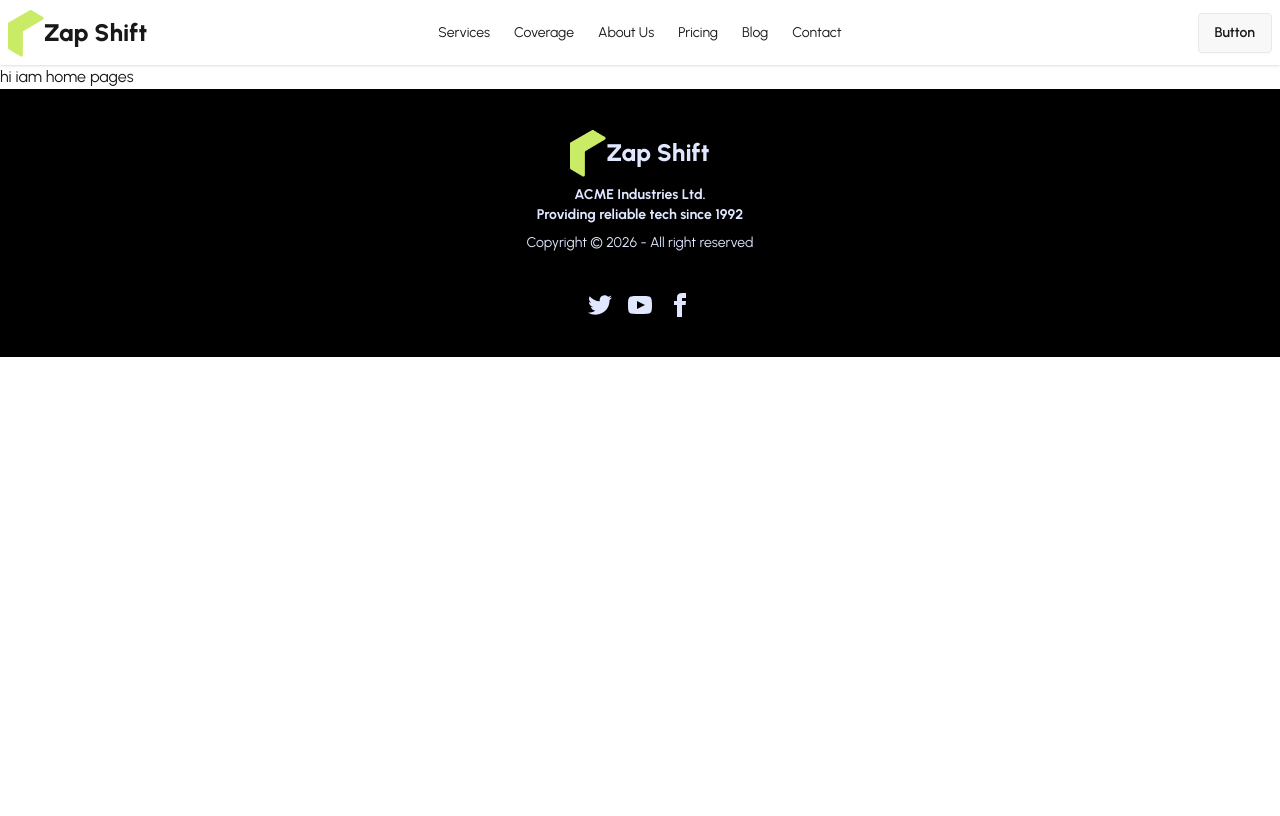
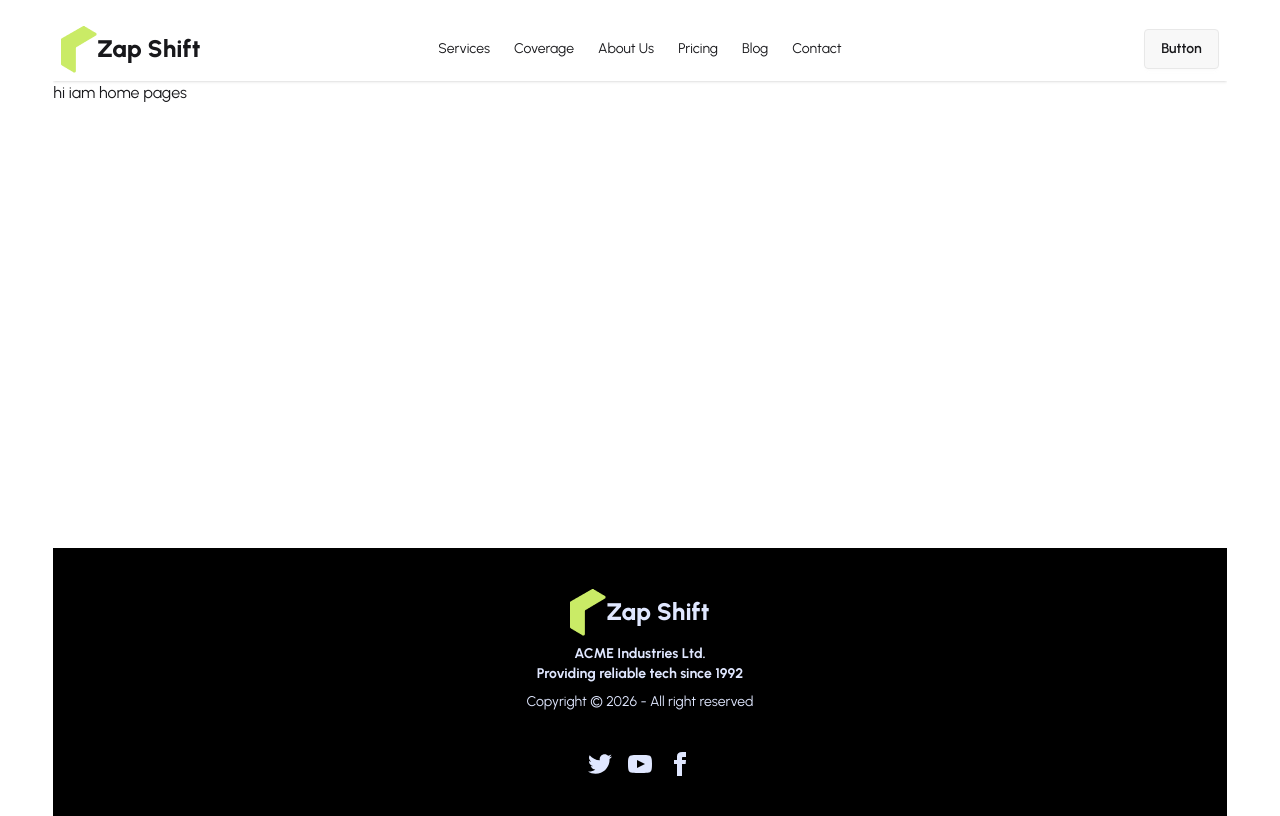
Before and after one commit to asik247/zap-shift-client-site, a React (Vite) app: page / in a window 1280 px wide. Built offline with nearby package versions, Linux system fonts and the light colour scheme.

Commit message:
logo desing

```diff
--- a/src/Layouts/RootLayout.jsx
+++ b/src/Layouts/RootLayout.jsx
@@ -5,9 +5,11 @@ import Footer from '../Components/Nav&Footer/Footer';
 
 const RootLayout = () => {
     return (
-        <div>
+        <div className='w-11/12 mx-auto mt-4 min-h-screen flex flex-col overflow-x-hidden '>
             <Navbar></Navbar>
-            <Outlet></Outlet>
+            <div className='flex-1'>
+                <Outlet></Outlet>
+            </div>
             <Footer></Footer>
         </div>
     );
```
